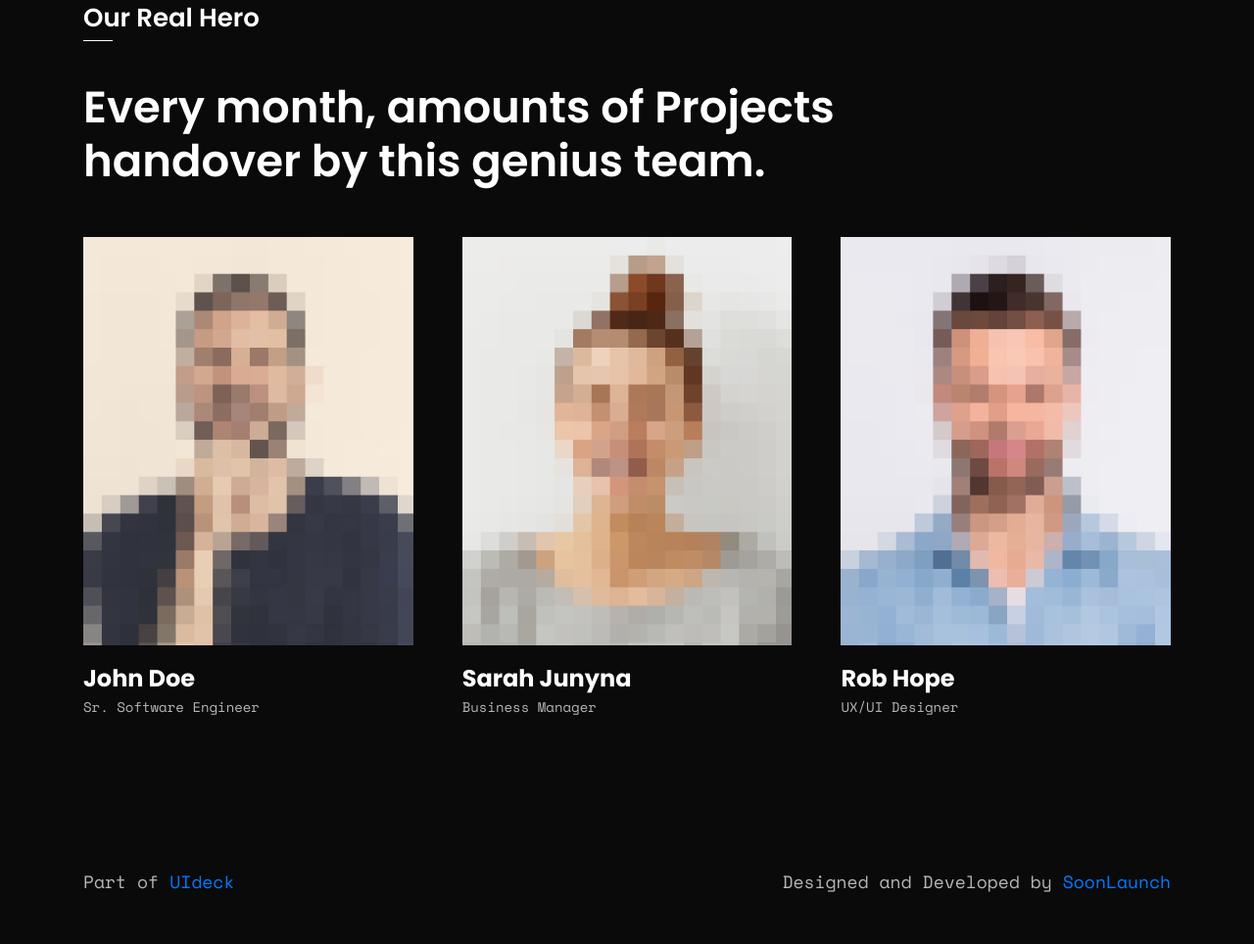
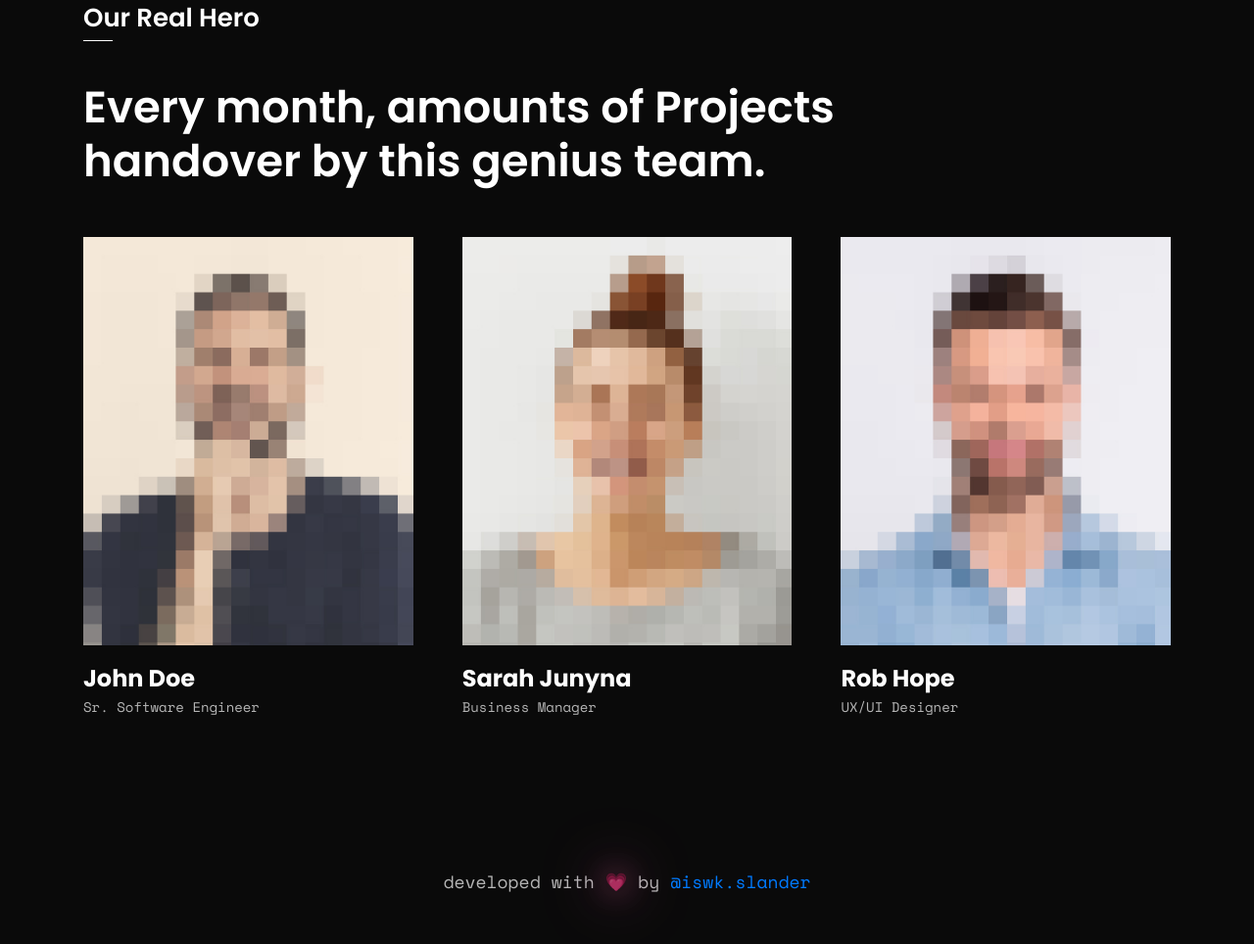
Before and after one commit to EvilPedia/repo, a website: page index.html in a window 1280 px wide. Shown: the part 653-1617 px from the top of the page at 98% size. Drawn offline with nearby package versions, Linux system fonts and the light colour scheme.

Commit message:
Added "made with love" sign in the bottom

```diff
--- a/index.html
+++ b/index.html
@@ -29,6 +29,15 @@
   .glow-secret-btn {
     animation: glow 1.5s infinite alternate;
     border-width: 2px;
+  }
+  .heart-glow {
+    display: inline-block;
+    filter: drop-shadow(0 0 6px #ff69b4) drop-shadow(0 0 12px #ff69b4);
+    animation: heart-glow 1.2s infinite alternate;
+  }
+  @keyframes heart-glow {
+    0% { filter: drop-shadow(0 0 6px #ff69b4) drop-shadow(0 0 12px #ff69b4); }
+    100% { filter: drop-shadow(0 0 16px #ff69b4) drop-shadow(0 0 32px #ff69b4); }
   }
   </style>
 </head>
@@ -169,15 +178,10 @@
     <!-- footer start  -->
     <div class="footer">
       <div class="container">
-        <div class="row">
-          <div class="col-md-7">
-            <div class="copyright wow fadeInLeft" data-wow-delay=".2s">
-              <p>Part of <a href="https://uideck.com" rel="nofollow">UIdeck</a></p>
-            </div>
-          </div>
-          <div class="col-md-5">
-            <div class="credit wow fadeInRight" data-wow-delay=".4s">
-              <p>Designed and Developed by <a rel="nofollow" href="https://soonlaunch.com">SoonLaunch</a></p>
+        <div class="row justify-content-center">
+          <div class="col-12">
+            <div class="credit wow fadeInRight text-center w-100" data-wow-delay=".4s">
+              <p style="margin-bottom: 0;">developed with <span class="heart-glow">💗</span> by <a rel="nofollow" href="https://www.instagram.com/iswk.slander/" target="_blank">@iswk.slander</a></p>
             </div>
           </div>
         </div>
```
